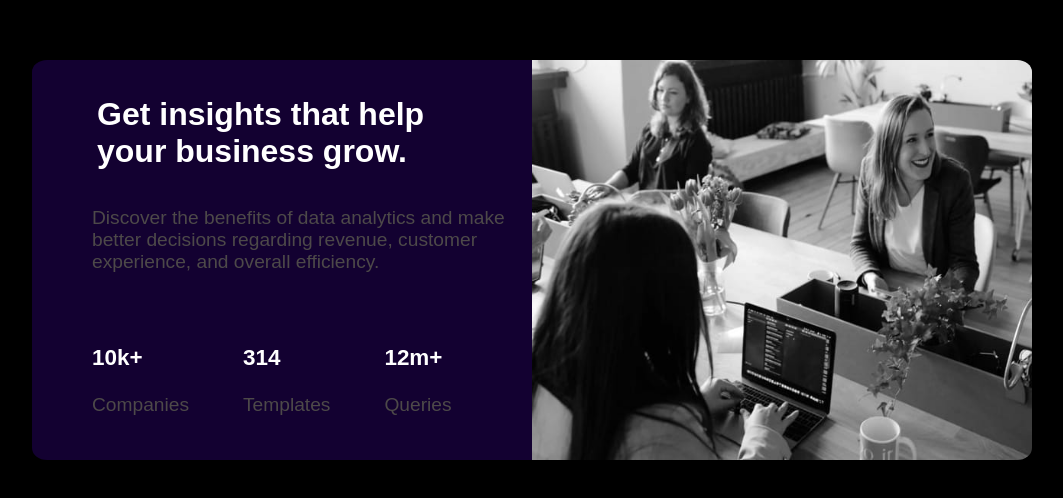
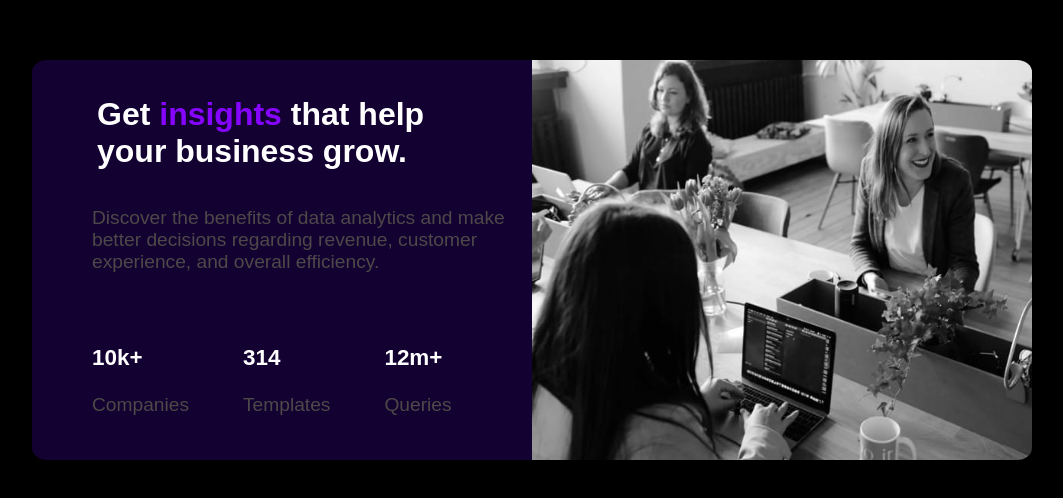
Before and after one commit to Osaid-Mtawi/wep-osaid, a plain HTML site: page challenge/osaid.html in a window 1280 px wide. Shown: the part 128-626 px from the top of the page, without its empty margins (108-1171 px from the left). Drawn offline with Linux system fonts and the light colour scheme.

Commit message:
challenge 2

```diff
--- a/challenge/osaid.html
+++ b/challenge/osaid.html
@@ -10,7 +10,7 @@
 </head>
 <body>
 <div class="cont">
-  <h1>Get insights that help <br> your business grow.</h1>
+  <h1>Get <span class="insights">insights</span> that help <br> your business grow.</h1>
 
   <p class="pp">Discover the benefits of data analytics and make <br> better decisions regarding revenue, customer <br>
   experience, and overall efficiency.</p>
--- a/challenge/style.css
+++ b/challenge/style.css
@@ -50,3 +50,6 @@ img {
 .s3{
     margin-left: 13%;
 }
+.insights{
+    color: #8605ff;
+}
```
